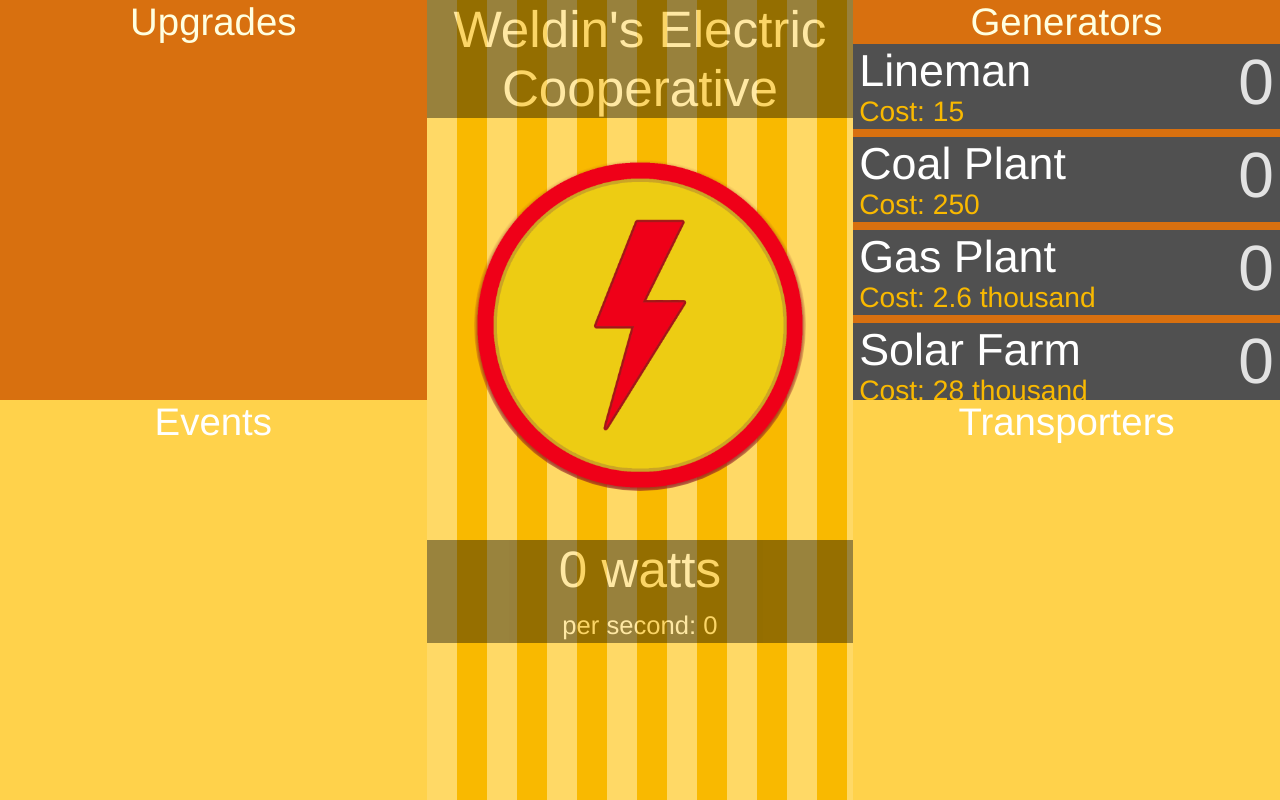
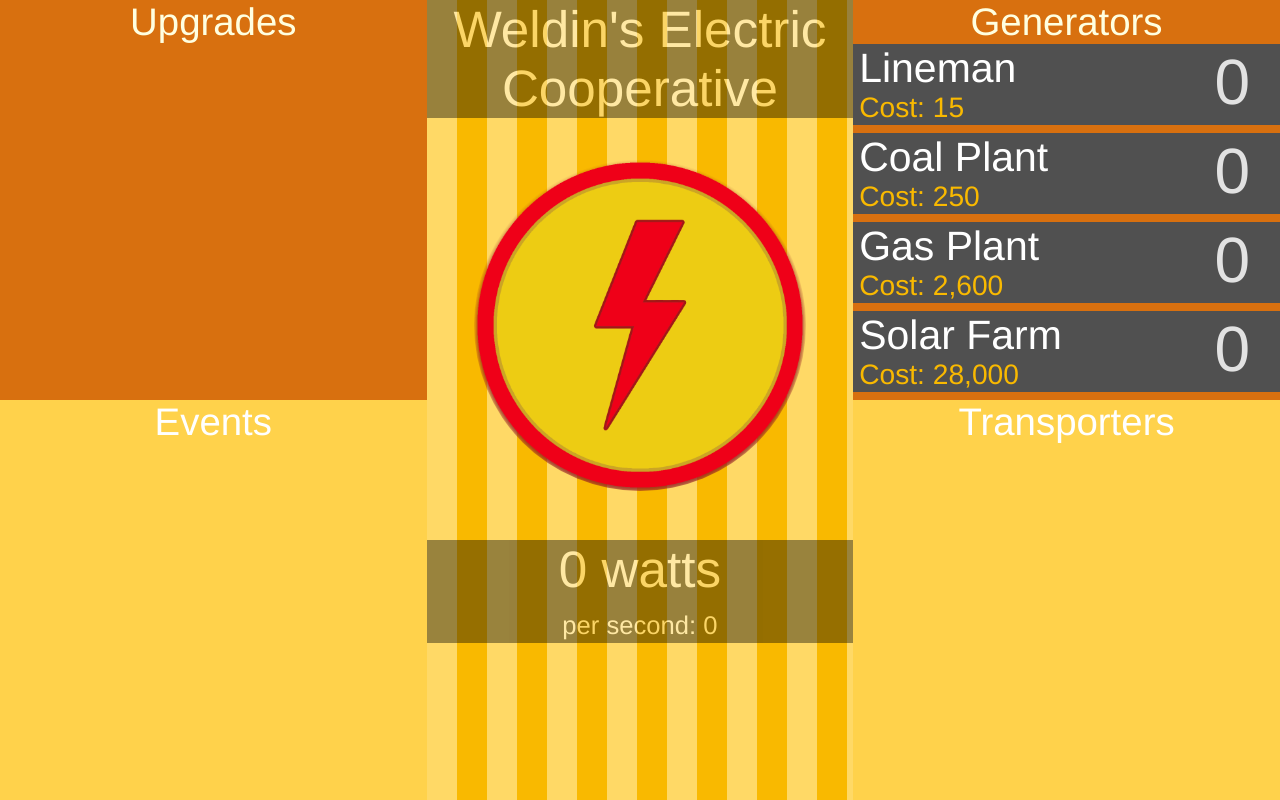
Before and after one commit to weldindunn/beat-the-peak, a React (Create React App) app: page / in a window 1280 px wide. Built offline with nearby package versions, Linux system fonts and the light colour scheme.

Commit message:
Cleaned up formatting of generators and numbers

```diff
--- a/src/App.css
+++ b/src/App.css
@@ -62,6 +62,12 @@
   #F9B900 60px
   );
   height: 100vh;
+  overflow-y:auto;
+}
+
+/* Hides scrollbar for chrome/safari/opera/edge */
+.center::-webkit-scrollbar {
+  display: none;
 }
 
 div.center-text-box {
@@ -112,6 +118,11 @@ div.center-text-box {
   overflow-y: auto;
 }
 
+/* Hides scrollbar for chrome/safari/opera/edge */
+.generators::-webkit-scrollbar {
+  display: none;
+}
+
 .generator {
   background: #707070;
   width: 100%;
@@ -130,10 +141,11 @@ div.center-text-box {
 .generator-title-cost {
   float: left;
   text-align: left;
+  width: 80%;
 }
 
 .generator-title {
-  font-size: 3.5vw;
+  font-size: 3.2vw;
   color: white;
 }
 
@@ -143,6 +155,7 @@ div.center-text-box {
 }
 
 .generator-count {
+  width: 20%;
   float: right;
   font-size: 5vw;
   color: #e2e2e2;
--- a/src/App.tsx
+++ b/src/App.tsx
@@ -20,6 +20,9 @@ function App() {
   const [hydroPlants, setHydroPlants] = useState<number>(0);
   const [nuclearPlants, setNuclearPlants] = useState<number>(0);
 
+  /* ==========
+     Game Loop!
+     ========== */
   const [time, setTime] = useState(0);
   const [deltaTime, setDeltaTime] = useState(0);
 
@@ -35,6 +38,9 @@ function App() {
     setDeltaTime(deltaTime);
   });
 
+  /* ===========
+     Display Hub
+     =========== */
   return (
     <div className="App">
       <ViewHub
--- a/src/components/generator.tsx
+++ b/src/components/generator.tsx
@@ -47,9 +47,8 @@ export function Generator({
     }
 
     return (
-        <div>
+        <>
             <button className="generator" onClick={buyGenerator} disabled={watts < Math.round(generatorCost)}>
-                <div className="generator-group">
                 <div className="generator-title-cost">
                     <div className="generator-title">
                         {name}
@@ -61,8 +60,7 @@ export function Generator({
                 <div className="generator-count">
                     {generators}
                 </div>
-                </div>
             </button>
-        </div>
+        </>
     )
 }
--- a/src/components/utilities/numberConvertor.tsx
+++ b/src/components/utilities/numberConvertor.tsx
@@ -1,13 +1,19 @@
 export function numberConvertor(num: number): string {
     if (num > 999999999999) {
-        return (num/1000000000000).toString() + " trillion";
+        return (num/1000000000000).toFixed(3).toString().replace(/0+$/, '').replace(/\.$/, '') + " trillion";
     } else if (num > 999999999) {
-        return (num/1000000000).toString() + " billion";
+        return (num/1000000000).toFixed(3).toString().replace(/0+$/, '').replace(/\.$/, '') + " billion";
     } else if (num > 999999) {
-        return (num/1000000).toString() + " million";
+        return (num/1000000).toFixed(3).toString().replace(/0+$/, '').replace(/\.$/, '') + " million";
     } else if (num > 999) {
-        return (num/1000).toString() + " thousand";
+        if (num > 99999) {
+            return num.toFixed(0).toString().slice(0, 3) + "," + num.toFixed(0).toString().slice(3);
+        } else if (num > 9999) {
+            return num.toFixed(0).toString().slice(0, 2) + "," + num.toFixed(0).toString().slice(2);
+        } else {
+            return num.toFixed(0).toString().slice(0, 1) + "," + num.toFixed(0).toString().slice(1);
+        }
     } else {
-        return num.toString();
+        return num.toFixed(0).toString();
     }
 }
```
Lines whose indentation alone changed are shown as unchanged.
